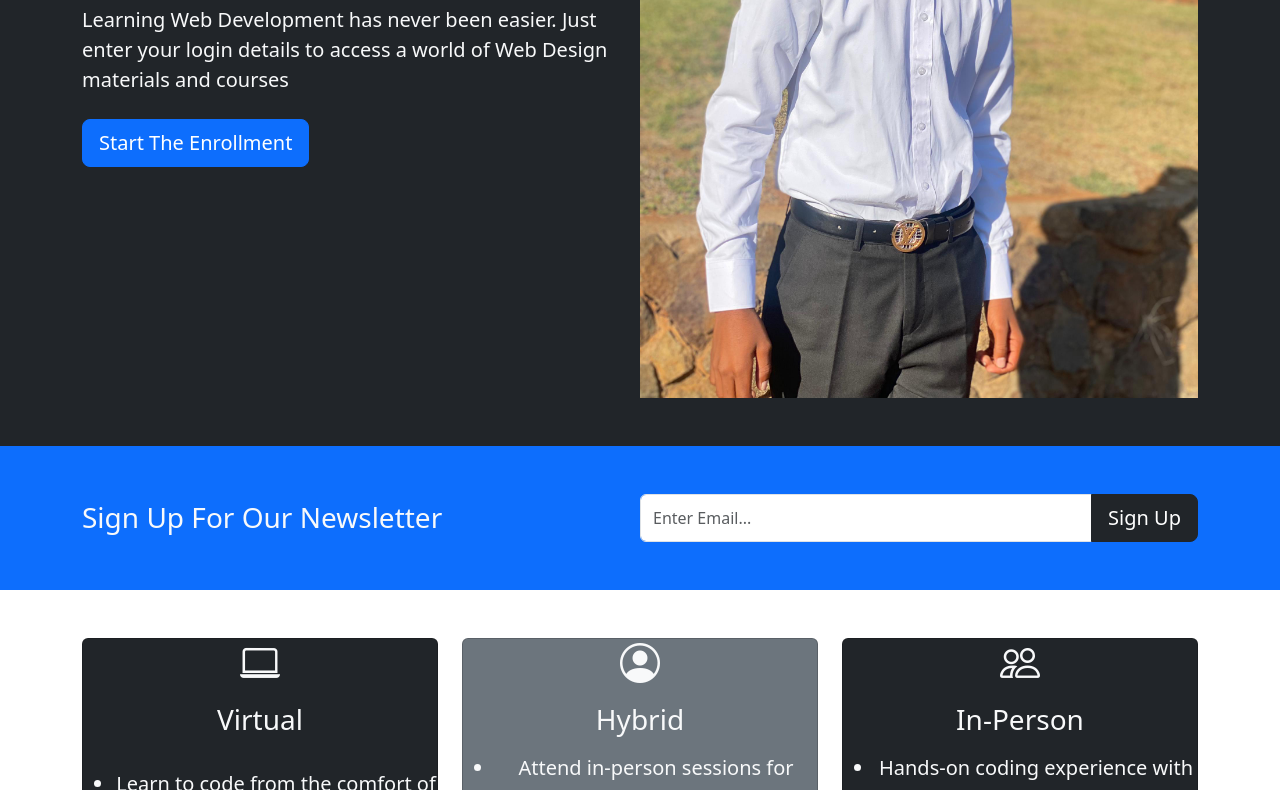
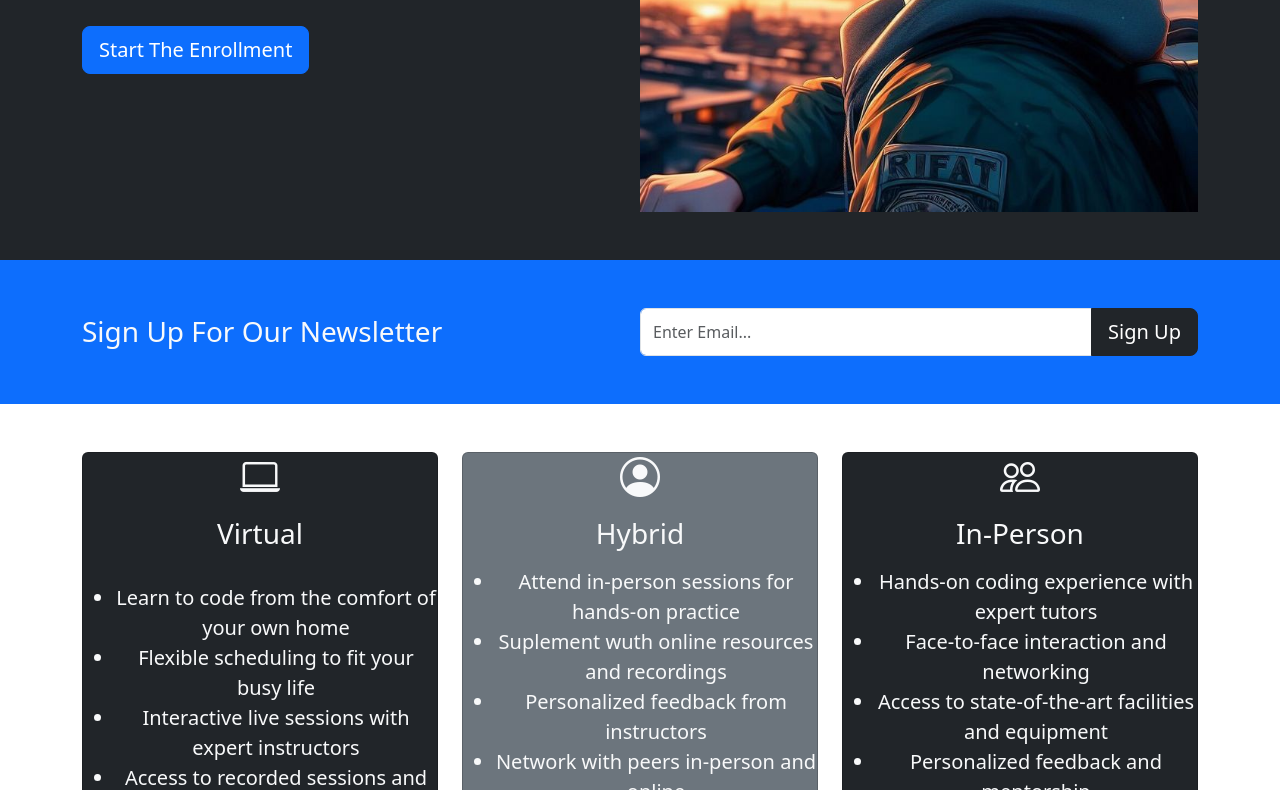
Before and after one commit to VIPERtips/EalryCodersAcademy-website, a plain HTML site: page index.html in a window 1280 px wide. Shown: the part 454-1244 px from the top of the page. Drawn offline with nearby package versions, Linux system fonts and the light colour scheme.

Commit message:
Update index.html

```diff
--- a/index.html
+++ b/index.html
@@ -50,7 +50,7 @@
           <button class="btn btn-primary btn-lg" data-bs-toggle="modal" data-bs-target="#enroll">Start The
             Enrollment</button>
         </div>
-        <img class="img-fluid w-50 d-none d-sm-block mb-5" src="IMG-20240905-WA0018.jpg" alt="" width="90px">
+        <img class="img-fluid w-50 d-none d-sm-block mb-5" src="fad3f822e99a7e4b3ee3218716e7fcd7.jpg" alt="" width="90px">
       </div>
     </div>
   </section>
```
